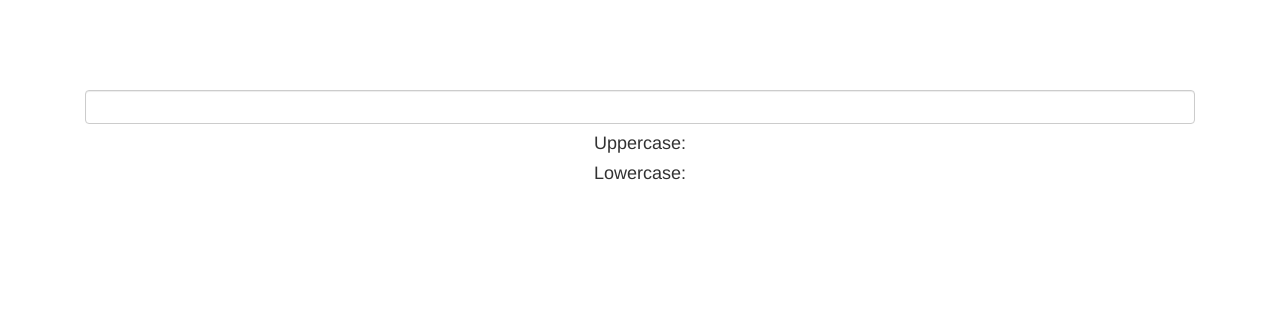
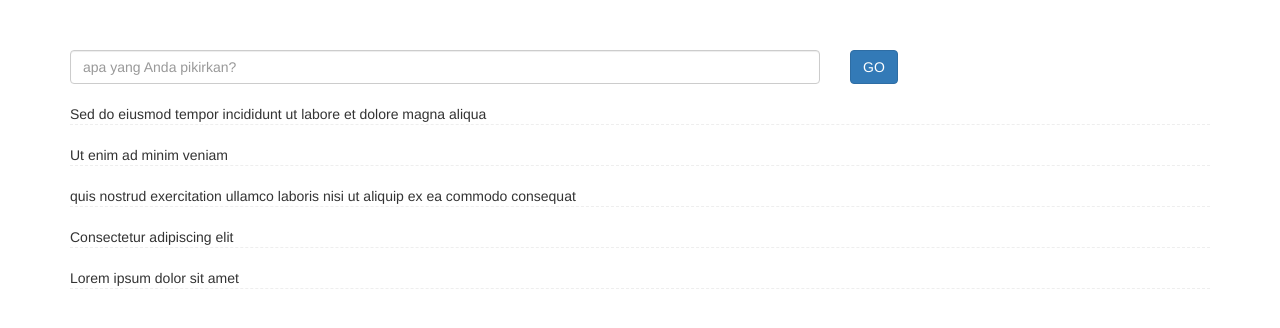
Before and after one commit to hannanxp/angular-twitbook, a website: page index.html in a window 1280 px wide. Drawn offline with nearby package versions, Linux system fonts and the light colour scheme.

Commit message:
module & Controller

```diff
--- /dev/null
+++ b/app.js
@@ -0,0 +1,11 @@
+angular.module('myApp', []).controller('TwitController', ['$scope', function ($scope) {
+
+    $scope.twits = [
+      "Sed do eiusmod tempor incididunt ut labore et dolore magna aliqua",
+      "Ut enim ad minim veniam",
+      "quis nostrud exercitation ullamco laboris nisi ut aliquip ex ea commodo consequat",
+      "Consectetur adipiscing elit",
+      "Lorem ipsum dolor sit amet"
+    ];
+
+  }]);
--- a/index.html
+++ b/index.html
@@ -1,29 +1,30 @@
 <!doctype html>
-<html lang="en" ng-app>
+<html lang="en" ng-app="myApp">
   <head>
     <meta charset="utf-8">
     <title>Angularjs Tutorial - WGS 2017</title>
     <link rel="stylesheet" href="node_modules/bootstrap/dist/css/bootstrap.css" />
     <script src="node_modules/angular/angular.min.js"></script>
     <link href="starter-template.css" rel="stylesheet">
-
+    <script src="app.js"></script>
   </head>
-  <body>
+  <body ng-controller="TwitController">
 
 
     <div class="container">
-
-      <div class="starter-template">
-
-        <div><input ng-model="yourName" class="form-control"></div>
-
-        <h1 ng-show="yourName">Hello, {{yourName}}!</h1>
-
-        <h4>Uppercase: {{ yourName | uppercase }}</h4>
-        <h4>Lowercase: {{ yourName | lowercase }}</h4>
-
+      <div class="row">
+        <div class="col-md-8">
+          <input class="form-control" ng-model="msg" placeholder="apa yang Anda pikirkan?">
+        </div>
+        <div class="col-md-4">
+          <button class="btn btn-primary">GO</button>
+        </div>
       </div>
 
+
+      <p ng-repeat="text in twits" style="margin-top: 20px; border-bottom: 1px dashed #eee">
+        {{text}}
+      </p>
     </div><!-- /.container -->
 
 
```
